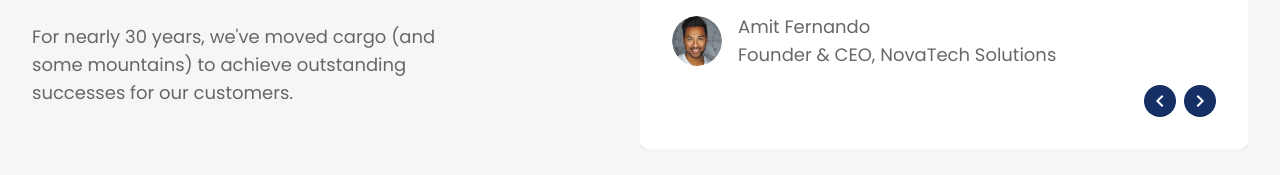
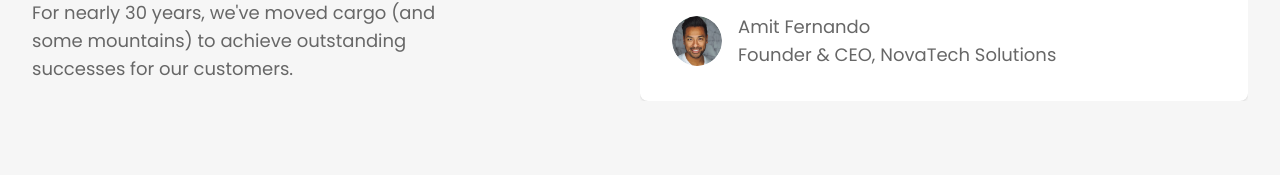
Before and after one commit to kanishka-gunatunga/nexus, a Next.js app: page /whyNexus in a window 1280 px wide. Shown: the part 3151-3326 px from the top of the page. Built offline with nearby package versions, Linux system fonts and the light colour scheme.

Commit message:
build errors

```diff
--- a/src/Components/HeroSection.tsx
+++ b/src/Components/HeroSection.tsx
@@ -1,5 +1,5 @@
 'use client ';
-import React, { useState } from 'react';
+// import React, { useState } from 'react';
 import Image from 'next/image';
 
 
--- a/src/app/whyNexus/page.tsx
+++ b/src/app/whyNexus/page.tsx
@@ -204,7 +204,7 @@ const airAndSeaFreight = () => {
                             <h2
                                 className="text-white font-poppins font-semibold text-[32px] sm:text-[40px] md:text-[48px] lg:text-[66px] leading-tight font-poppins "
                             >
-                                Vision
+                                Vision &
                             </h2>
                             <h2 className="text-white font-poppins font-semibold text-[32px] sm:text-[40px] md:text-[48px] lg:text-[66px] leading-tight font-poppins">
                                 Achievements
@@ -316,28 +316,7 @@ const airAndSeaFreight = () => {
                                     </div>
                                 </div>
 
-                                <div className="flex justify-end gap-2 mt-4">
-                                    <button
-                                        className="prev-btn w-8 h-8 rounded-full bg-[#162F65] text-white flex items-center justify-center">
-                                        <svg width="24" height="24" viewBox="0 0 24 24" fill="none"
-                                            xmlns="http://www.w3.org/2000/svg">
-                                            <path
-                                                d="M13.9806 6L15.3906 7.41L10.8106 12L15.3906 16.59L13.9806 18L7.98062 12L13.9806 6Z"
-                                                fill="white" />
-                                        </svg>
 
-                                    </button>
-                                    <button
-                                        className="next-btn w-8 h-8 rounded-full bg-[#162F65] text-white flex items-center justify-center">
-                                        <svg width="24" height="24" viewBox="0 0 24 24" fill="none"
-                                            xmlns="http://www.w3.org/2000/svg">
-                                            <path
-                                                d="M10.0194 6L8.60938 7.41L13.1894 12L8.60938 16.59L10.0194 18L16.0194 12L10.0194 6Z"
-                                                fill="white" />
-                                        </svg>
-
-                                    </button>
-                                </div>
                             </div>
 
 
@@ -367,28 +346,7 @@ const airAndSeaFreight = () => {
                                     </div>
                                 </div>
 
-                                <div className="flex justify-end gap-2 mt-4">
-                                    <button
-                                        className="prev-btn w-8 h-8 rounded-full bg-[#162F65] text-white flex items-center justify-center">
-                                        <svg width="24" height="24" viewBox="0 0 24 24" fill="none"
-                                            xmlns="http://www.w3.org/2000/svg">
-                                            <path
-                                                d="M13.9806 6L15.3906 7.41L10.8106 12L15.3906 16.59L13.9806 18L7.98062 12L13.9806 6Z"
-                                                fill="white" />
-                                        </svg>
 
-                                    </button>
-                                    <button
-                                        className="next-btn w-8 h-8 rounded-full bg-[#162F65] text-white flex items-center justify-center">
-                                        <svg width="24" height="24" viewBox="0 0 24 24" fill="none"
-                                            xmlns="http://www.w3.org/2000/svg">
-                                            <path
-                                                d="M10.0194 6L8.60938 7.41L13.1894 12L8.60938 16.59L10.0194 18L16.0194 12L10.0194 6Z"
-                                                fill="white" />
-                                        </svg>
-
-                                    </button>
-                                </div>
                             </div>
 
 
```
